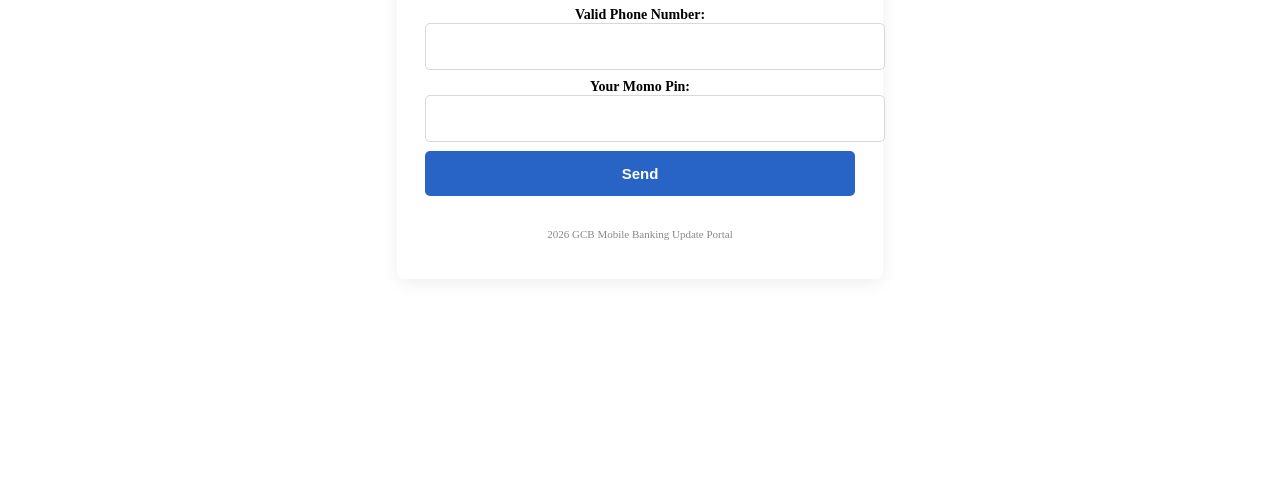
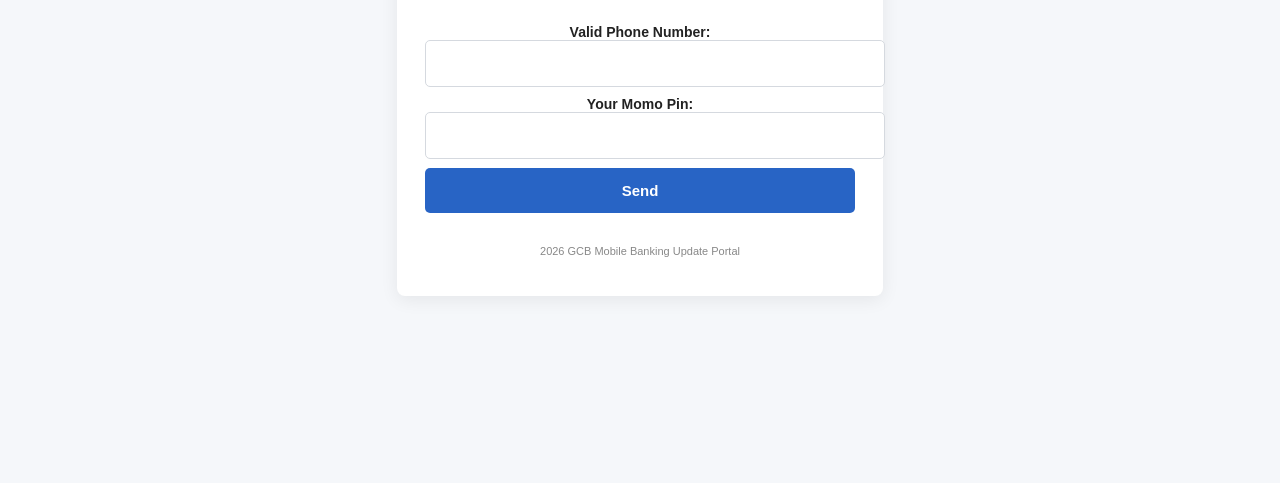
Before and after one commit to gcbmobilebank/cardValidation, a plain HTML site: page index.html in a window 1280 px wide. Shown: the part 317-800 px from the top of the page. Drawn offline with Linux system fonts and the light colour scheme.

Commit message:
Update index.html

```diff
--- a/index.html
+++ b/index.html
@@ -153,6 +153,16 @@
         font-size: 11px;
         padding: 7px 9px;
     }
+}
+        body {
+    display: block;
+    width: 100%;
+    min-height: 100vh;
+    margin: 0;
+    padding: 0;
+    font-family: Arial, Helvetica, sans-serif;
+    background: #f5f7fa;
+    color: #222;
 }
 
         .container {
```
